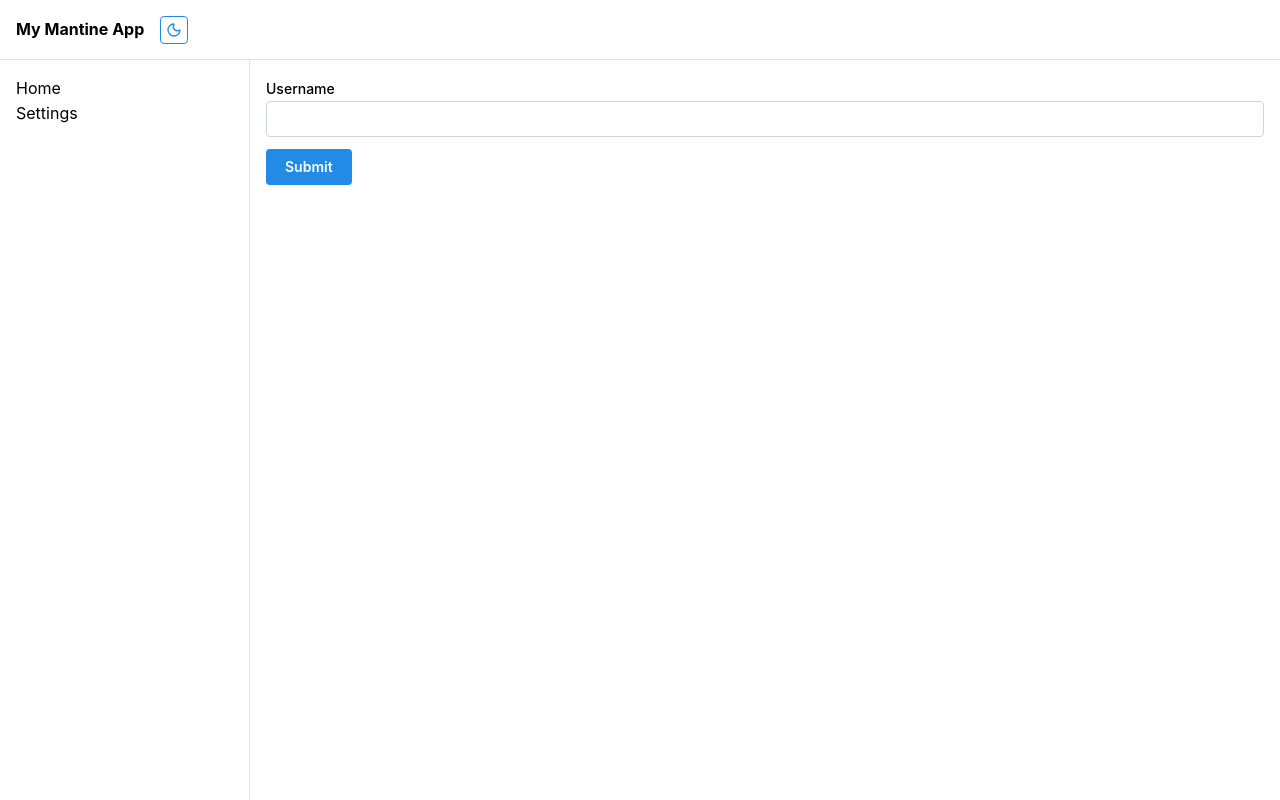
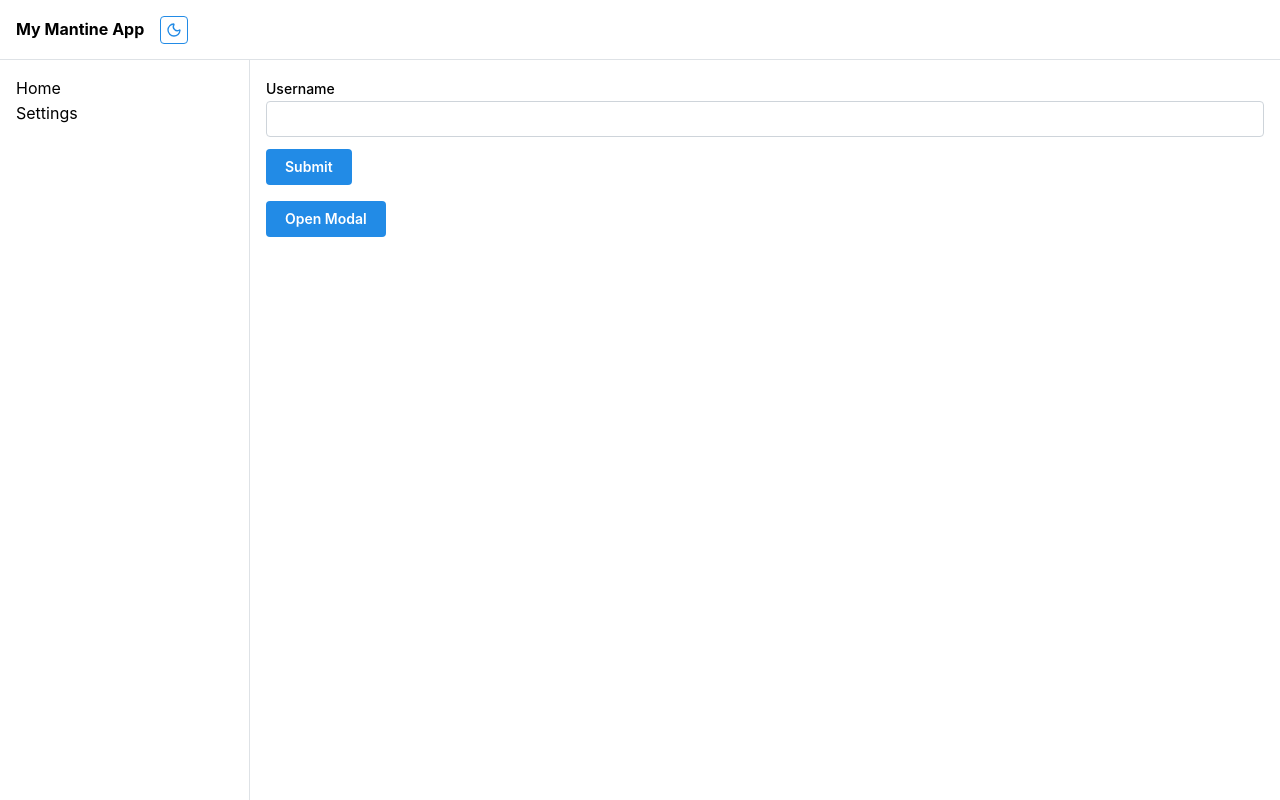
Before and after one commit to bonsii2/mantine-project, a Next.js app: page /modals in a window 1280 px wide. Before the commit this address had no page. Built offline with nearby package versions, Linux system fonts and the light colour scheme.

Commit message:
i add modal lesson

```diff
--- a/src/app/layout.tsx
+++ b/src/app/layout.tsx
@@ -9,6 +9,7 @@ import {
   ScrollArea,
   MantineProvider,
   ColorSchemeScript,
+  Space,
 } from "@mantine/core";
 import { useDisclosure } from "@mantine/hooks";
 import ThemeToggle from "./components/ThemeToggle";
@@ -16,6 +17,7 @@ import HomePage from "./page";
 import FormPage from '@/app/formPage/page'
 import { Children } from "react";
 import Bounced from '@/app/bounced/page'
+import Modals from '@/app/modals/page'
 export default function DemoAppShell() {
   const [opened, { toggle }] = useDisclosure();
 
@@ -45,7 +47,7 @@ export default function DemoAppShell() {
                   size="sm"
                 />
                 <Text fw={700}>My Mantine App</Text>
-                <ThemeToggle/>
+                <ThemeToggle />
               </Group>
             </AppShell.Header>
 
@@ -59,6 +61,8 @@ export default function DemoAppShell() {
             <AppShell.Main>
               <ScrollArea>
                 <Bounced />
+                <Space  h={'md'} w={'md'}/>
+                <Modals/>
               </ScrollArea>
             </AppShell.Main>
           </AppShell>
--- /dev/null
+++ b/src/app/modals/page.tsx
@@ -0,0 +1,24 @@
+"use client";
+
+import { useState } from "react";
+import { Modal, Button, Text } from "@mantine/core";
+
+export default function BasicModalExample() {
+  const [opened, setOpened] = useState(false);
+
+  return (
+    <>
+      <Modal
+        opened={opened}
+        onClose={() => setOpened(false)}
+        title="User Information"
+        centered
+
+      >
+        <Text>This is a simple Mantine Modal popup!</Text>
+      </Modal>
+
+      <Button onClick={() => setOpened(true)}>Open Modal</Button>
+    </>
+  );
+}
```
